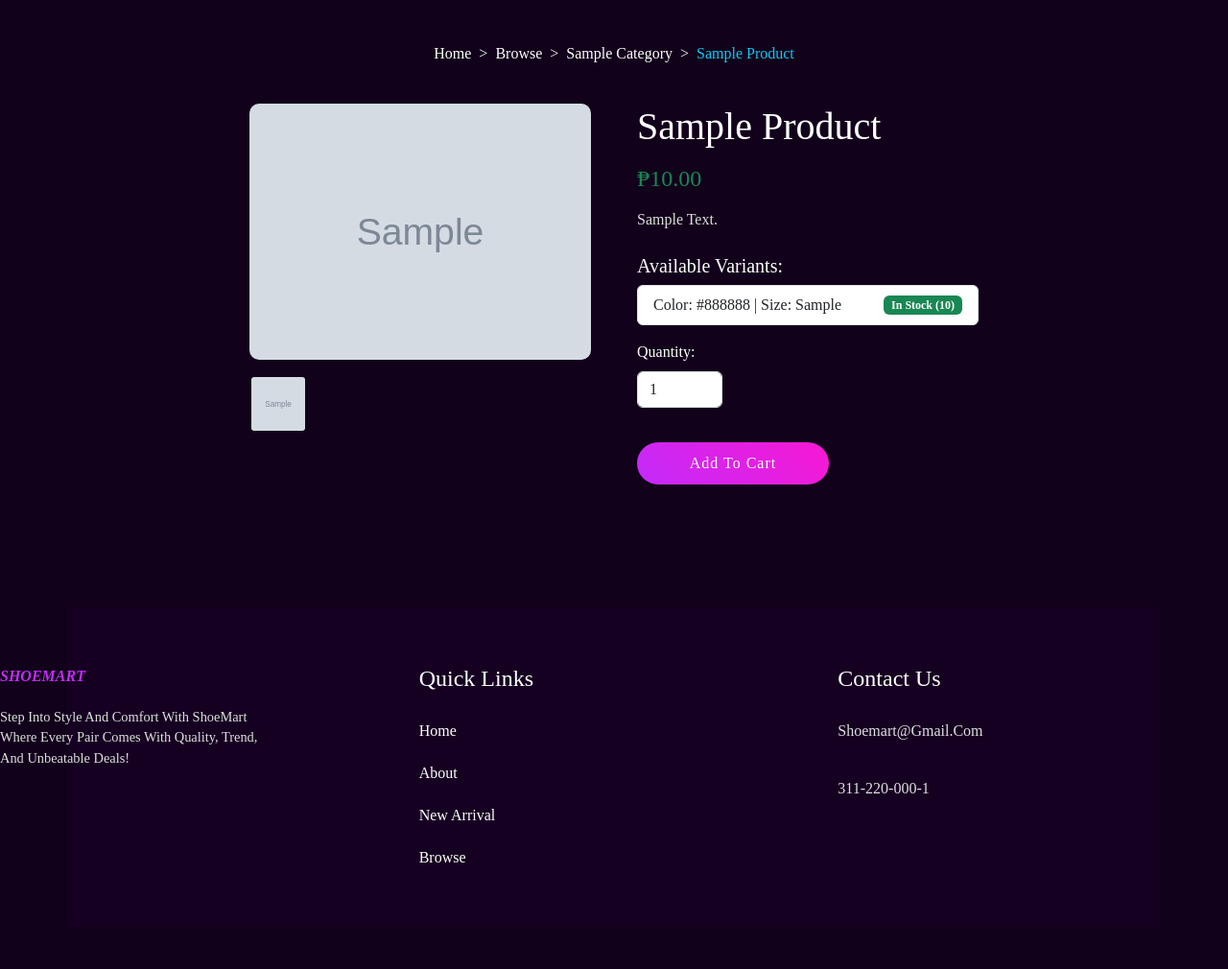
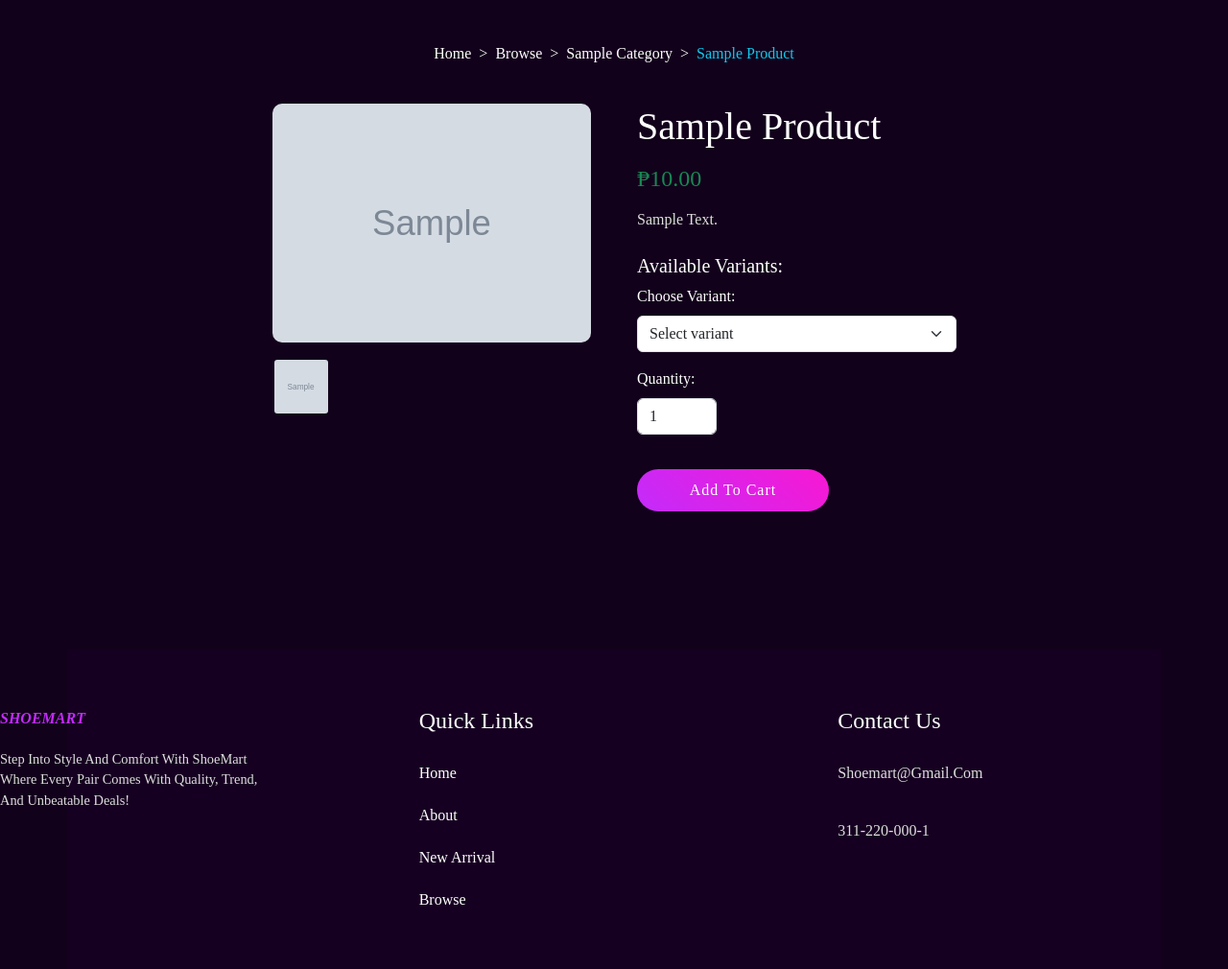
Before and after one commit to Luigazab/Django_commerce, a Django app: a page that uses templates/product_detail.html in a window 1280 px wide. Shown: the part 64-1074 px from the top of the page at 96% size. Before the commit the page ends 963 px from the top, so only its background shows below. Run offline with Django 5.2, Linux system fonts and the light colour scheme; tables that the repository leaves empty hold one stand-in row (values such as "Sample post"); grey boxes marked "Sample" are stand-in pictures; some libraries are stand-ins or nearby versions.

Commit message:
Add variant selection to product detail page
Replaces the static variant list with a form allowing users to select a product variant and quantity before adding to cart. The form updates its action URL based on the selected variant, and disables out-of-stock variants in the dropdown.

```diff
--- a/templates/product_detail.html
+++ b/templates/product_detail.html
@@ -81,27 +81,36 @@
         {% if variants %}
         <div class="mb-3">
           <h5>Available Variants:</h5>
-          <ul class="list-group">
+          <form method="post" action="{% url 'add_to_cart' 0 %}" id="addToCartForm">
+            {% csrf_token %}
+
+            <div class="mb-3">
+              <label for="variant" class="form-label text-white">Choose Variant:</label>
+              <select name="variant_id" id="variant" class="form-select" required>
+                <option value="">Select variant</option>
                 {% for variant in variants %}
-              <li class="list-group-item d-flex justify-content-between align-items-center">
-                Color: {{ variant.color }} | Size: {{ variant.size }}
-                <span class="badge {% if variant.stock > 0 %}bg-success{% else %}bg-danger{% endif %}">
-                  {% if variant.stock > 0 %}In stock ({{ variant.stock }}){% else %}Out of stock{% endif %}
-                </span>
-              </li>
+                  {% if variant.stock > 0 %}
+                    <option value="{{ variant.id }}">
+                      {{ variant.color }} / {{ variant.size }} - In Stock ({{ variant.stock }})
+                    </option>
+                  {% else %}
+                    <option value="{{ variant.id }}" disabled>
+                      {{ variant.color }} / {{ variant.size }} - Out of Stock
+                    </option>
+                  {% endif %}
                 {% endfor %}
-          </ul>
+              </select>
             </div>
-        {% endif %}
 
-        <form method="post" action="">
-          {% csrf_token %}
             <div class="mb-3">
               <label for="quantity" class="form-label text-white">Quantity:</label>
               <input type="number" id="quantity" name="quantity" value="1" min="1" class="form-control w-25">
             </div>
+
             <button type="submit" class="btn btn-light">Add to Cart</button>
           </form>
+        </div>
+        {% endif %}
       </div>
     </div>
   </div>
@@ -116,5 +125,16 @@
     margin: 24,
     background: '#000'
   })
+  const form = document.getElementById("addToCartForm");
+  const variantSelect = document.getElementById("variant");
+
+  variantSelect.addEventListener("change", function () {
+    const variantId = this.value;
+    if (variantId) {
+      form.action = `/cart/add/${variantId}/`;
+    } else {
+      form.action = "#";
+    }
+  });
 </script>
 {% endblock %}
```
Lines whose indentation alone changed are shown as unchanged.
